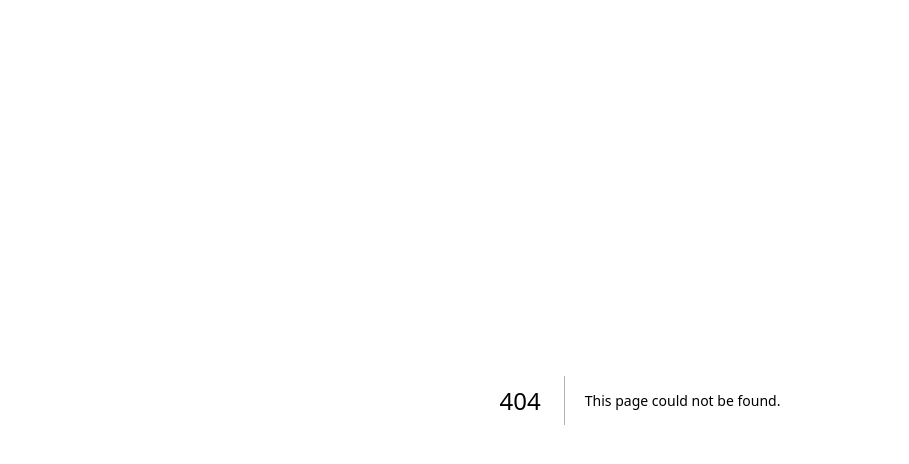
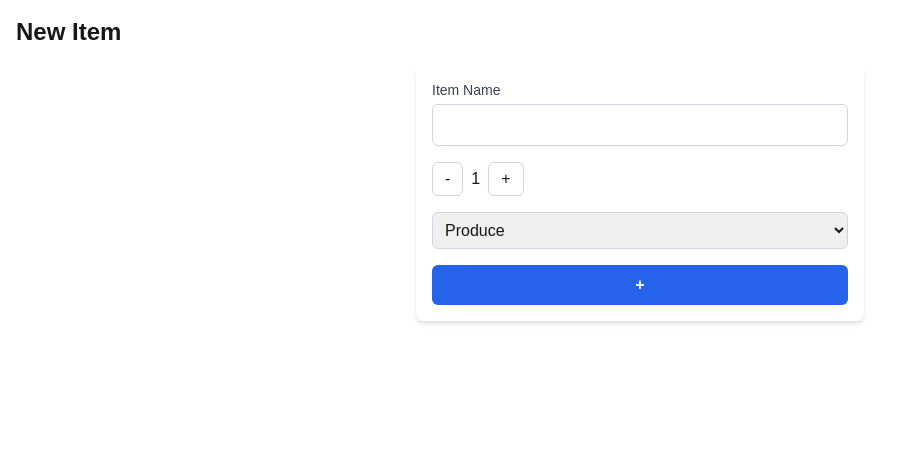
Before and after one commit to SurafelKassa/cprg306-assignments, a Next.js app: page /week-5 in a window 1280 px wide. Before the commit this address had no page. Shown: the top 464 px of the page, without its empty margins (0-909 px from the left). Built offline with nearby package versions, Linux system fonts and the light colour scheme.

Commit message:
week5-changes

```diff
--- a/app/page.js
+++ b/app/page.js
@@ -13,6 +13,9 @@ export default function Home() {
         </Link><br></br>
         <Link href="/week-4">
          Week 4
+        </Link><br></br>
+        <Link href="/week-5">
+         Week 5
         </Link>
     </main>
   );
--- /dev/null
+++ b/app/week-5/new-item.js
@@ -0,0 +1,94 @@
+
+"use client";
+
+import { useState } from 'react';
+
+export default function NewItem() {
+  const [name, setName] = useState('');
+  const [quantity, setQuantity] = useState(1); // From Week 4
+  const [category, setCategory] = useState('Produce');
+
+  const handleSubmit = (e) => {
+    e.preventDefault();
+    const item = { name, quantity, category };
+    console.log(item);
+    alert(`Name: ${name}\nQuantity: ${quantity}\nCategory: ${category}`);
+    // Reset form
+    setName('');
+    setQuantity(1);
+    setCategory('Produce');
+  };
+
+  return (
+    <form onSubmit={handleSubmit} className="space-y-4 p-4 bg-white shadow-md rounded-lg max-w-md mx-auto">
+      <div>
+        <label htmlFor="name" className="block text-sm font-medium text-gray-700">
+          Item Name
+        </label>
+        <input
+          type="text"
+          id="name"
+          value={name}
+          onChange={(e) => setName(e.target.value)}
+          required
+          className="mt-1 block w-full p-2 border border-gray-300 rounded-md"
+        />
+      </div>
+
+      <div>
+        <label htmlFor="quantity" className="block text-sm font-medium text-gray-700">
+
+        </label>
+        {/* Quantity input logic from Week 4 */}
+        <div className="flex items-center space-x-2">
+          <button
+            type="button"
+            onClick={() => setQuantity((prev) => Math.max(1, prev - 1))}
+            className="px-3 py-1 border border-gray-300 rounded-md"
+          >
+            -
+          </button>
+          <span>{quantity}</span>
+          <button
+            type="button"
+            onClick={() => setQuantity((prev) => Math.min(20, prev + 1))}
+            className="px-3 py-1 border border-gray-300 rounded-md"
+          >
+            +
+          </button>
+        </div>
+      </div>
+
+      <div>
+        <label htmlFor="category" className="block text-sm font-medium text-gray-700">
+
+        </label>
+        <select
+          id="category"
+          value={category}
+          onChange={(e) => setCategory(e.target.value)}
+          className="mt-1 block w-full p-2 border border-gray-300 rounded-md"
+        >
+          <option value="Produce">Produce</option>
+          <option value="Dairy">Dairy</option>
+          <option value="Bakery">Bakery</option>
+          <option value="Meat">Meat</option>
+          <option value="Frozen Foods">Frozen Foods</option>
+          <option value="Canned Goods">Canned Goods</option>
+          <option value="Dry Goods">Dry Goods</option>
+          <option value="Beverages">Beverages</option>
+          <option value="Snacks">Snacks</option>
+          <option value="Household">Household</option>
+          <option value="Other">Other</option>
+        </select>
+      </div>
+
+      <button
+        type="submit"
+        className="w-full px-4 py-2 bg-blue-600 text-white rounded-md hover:bg-blue-700"
+      >
+        <b>+</b>
+      </button>
+    </form>
+  );
+}
--- /dev/null
+++ b/app/week-5/page.js
@@ -0,0 +1,11 @@
+
+import NewItem from './new-item';
+
+export default function Page() {
+  return (
+    <div className="container mx-auto p-4">
+      <h1 className="text-2xl font-bold mb-4">New Item</h1>
+      <NewItem />
+    </div>
+  );
+}
```
